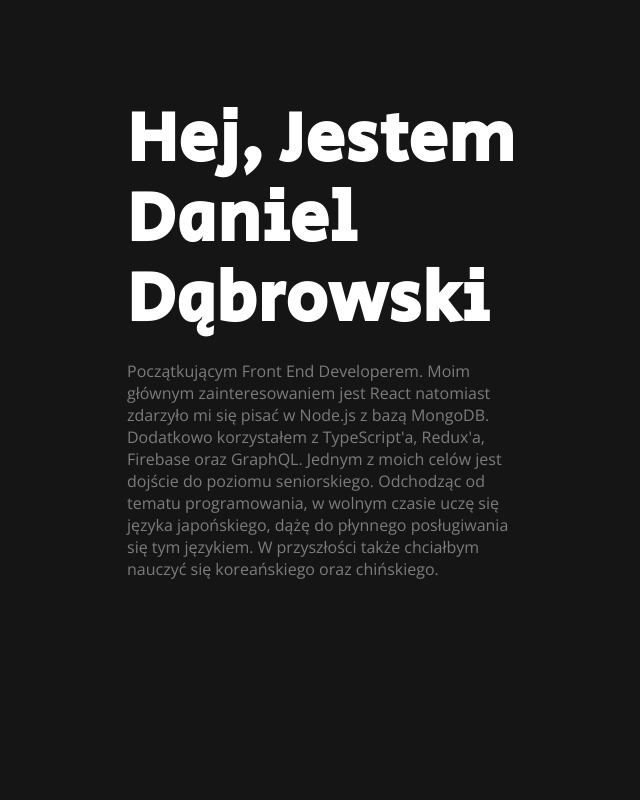
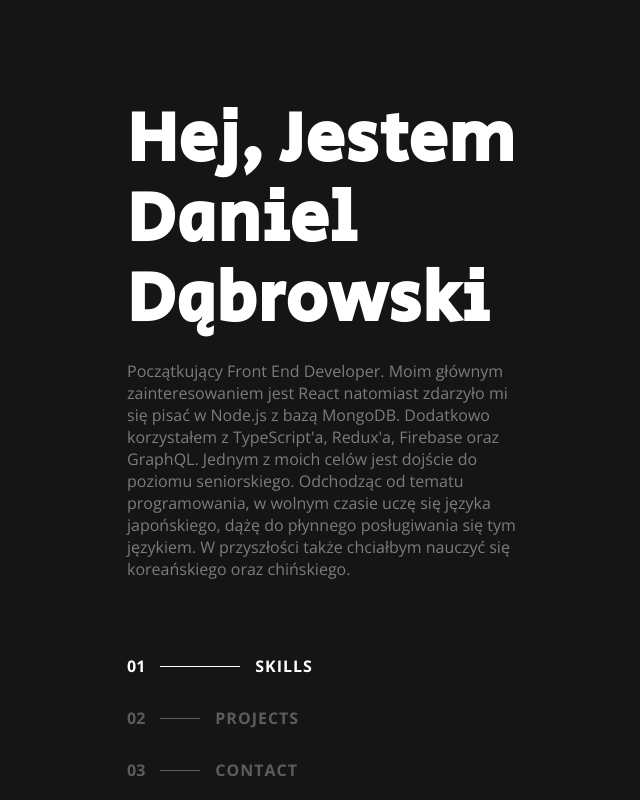
Before and after one commit to danieru0/portfolio, a React (Create React App) app: page / in a window 1280 px wide. Shown: the whole page, without its empty margins (23-663 px from the left). Built offline with nearby package versions, Linux system fonts and the light colour scheme.

Commit message:
Nav, context

```diff
--- a/src/App.js
+++ b/src/App.js
@@ -2,15 +2,28 @@ import React from 'react';
 import { ThemeProvider } from 'styled-components';
 import theme from './theme/theme';
 import GlobalStyle from './theme/globalStyles';
+import styled from 'styled-components';
 
-import Main from './components/organisms/Main';
+import LeftSide from './components/organisms/LeftSide';
+import RightSide from './components/organisms/RightSide';
+
+const Container = styled.div`
+	width: 100%;
+    height: 100vh;
+    display: flex;
+    background: ${({theme}) => theme.colors.bgprimary};
+    padding: 100px 150px;
+`
 
 function App() {
 	return (
 		<>
 			<GlobalStyle />
 			<ThemeProvider theme={theme}>
-				<Main />
+				<Container>
+					<LeftSide />
+            		<RightSide />
+				</Container>
 			</ThemeProvider>
 
 		</>
--- a/src/components/atoms/Info.js
+++ b/src/components/atoms/Description.js
@@ -9,7 +9,7 @@ const P = styled.p`
     font-size: 16px;
 `
 
-const Info = ({children, className}) => {
+const Description = ({children, className}) => {
     return (
         <P className={className}>
             {children}
@@ -17,8 +17,8 @@ const Info = ({children, className}) => {
     );
 };
 
-Info.propTypes = {
+Description.propTypes = {
     children: PropTypes.string.isRequired
 }
 
-export default Info;
+export default Description;
--- /dev/null
+++ b/src/components/atoms/NavButton.js
@@ -0,0 +1,73 @@
+import React from 'react';
+import styled from 'styled-components';
+import PropTypes from 'prop-types';
+
+const Line = styled.span`
+    width: ${({active}) => active ? '80px' : '40px'};
+    height: 1px;
+    background-color: ${({active}) => active ? '#fff' : '#5C5C5C'};
+    display: block;
+    margin: 0px 15px;
+    transition: width .2s ease-in, background-color .2s ease-in;
+`
+
+const Container = styled.a`
+    font-family: ${({theme}) => theme.fonts.secondary};
+    color: ${({active}) => active ? '#fff' : '#5C5C5C'};
+    display: flex;
+    align-items: center;
+    cursor: pointer;
+    user-select: none;
+    margin: 15px 0px;
+    transition: color .2s ease-in;
+
+    &:hover {
+        color: #fff;
+    }
+
+    &:hover ${Line} {
+        width: 80px;
+        background-color: #fff;
+    }
+
+    &:focus {
+        outline: none;
+        color: #fff;
+    }
+
+    &:focus ${Line} {
+        width: 80px;
+        background-color: #fff;
+    }
+`
+
+const Number = styled.span`
+    font-weight: bold;
+`
+
+const Text = styled.span`
+    text-transform: uppercase;
+    font-weight: bold;
+    letter-spacing: 1px;
+`
+
+const NavButton = ({number, active, text, onClick, onKeyDown}) => {
+    return (
+        <Container onKeyDown={onKeyDown} onClick={onClick} tabIndex="0" active={active}>
+            <Number>{number}</Number>
+            <Line active={active} />
+            <Text>{text}</Text>
+        </Container>
+    );
+};
+
+NavButton.propTypes = {
+    number: PropTypes.string.isRequired,
+    active: PropTypes.bool.isRequired,
+    text: PropTypes.string.isRequired,
+    onClick: PropTypes.func,
+    onKeyDown: PropTypes.func
+}
+
+
+export default NavButton;
--- a/src/components/atoms/Header.js
+++ b/src/components/atoms/Title.js
@@ -12,7 +12,7 @@ const H1 = styled.h1`
     white-space: pre-line;
 `
 
-const Header = ({children}) => {
+const Title = ({children}) => {
     return (
         <H1>
             {children}
@@ -20,8 +20,8 @@ const Header = ({children}) => {
     );
 };
 
-Header.propTypes = {
+Title.propTypes = {
     children: PropTypes.string.isRequired
 }
 
-export default Header;
+export default Title;
--- /dev/null
+++ b/src/components/molecules/Header.js
@@ -0,0 +1,24 @@
+import React from 'react';
+import styled from 'styled-components';
+
+import t from '../../helpers/t';
+
+import Title from '../atoms/Title';
+import Description from '../atoms/Description'
+
+const StyledDescription = styled(Description)`
+    margin-top: 20px;
+`
+
+const Header = () => {
+    return (
+        <>
+            <Title>{t('header')}</Title>
+            <StyledDescription>
+                {t('description')}
+            </StyledDescription>
+        </>
+    );
+};
+
+export default Header;
--- a/src/components/molecules/LeftSide.js
+++ /dev/null
@@ -1,30 +0,0 @@
-import React from 'react';
-import styled from 'styled-components';
-
-import t from '../../helpers/t';
-
-import Header from '../atoms/Header';
-import Info from '../atoms/Info';
-//import Link from '../atoms/Link';
-
-const Container = styled.div`
-    width: 40%;
-    height: 100%;
-`
-
-const StyledInfo = styled(Info)`
-    margin-top: 20px;
-`
-
-const LeftSide = () => {
-    return (
-        <Container>
-            <Header>{t('header')}</Header>
-            <StyledInfo>
-                {t('description')}
-            </StyledInfo>
-        </Container>
-    );
-};
-
-export default LeftSide;
--- /dev/null
+++ b/src/components/molecules/Nav.js
@@ -0,0 +1,37 @@
+import React, { useContext } from 'react';
+import styled from 'styled-components';
+
+import NavContext from '../../context/NavContext';
+
+import NavButton from '../atoms/NavButton';
+
+const Container = styled.nav`
+    display: flex;
+    flex-direction: column;
+    margin-top: 60px;
+    align-items: flex-start;
+`
+
+const Nav = () => {
+    const { active, updateActive } = useContext(NavContext);
+
+    const handleClick = value => {
+        updateActive(value);
+    }
+
+    const handleKeyDown = (e, value) => {
+        if (e.key === 'Enter') {
+            handleClick(value);
+        }
+    }
+
+    return (
+        <Container>
+            <NavButton onKeyDown={(e) => handleKeyDown(e, 0)} onClick={() => handleClick(0)} active={active === 0} number="01" text="Skills" />
+            <NavButton onKeyDown={(e) => handleKeyDown(e, 1)} onClick={() => handleClick(1)} active={active === 1} number="02" text="Projects" />
+            <NavButton onKeyDown={(e) => handleKeyDown(e, 2)} onClick={() => handleClick(2)} active={active === 2} number="03" text="Contact" />
+        </Container>
+    );
+};
+
+export default Nav;
--- /dev/null
+++ b/src/components/organisms/LeftSide.js
@@ -0,0 +1,32 @@
+import React, { useState } from 'react';
+import styled from 'styled-components';
+
+import NavContext from '../../context/NavContext';
+
+import Header from '../molecules/Header';
+import Nav from '../molecules/Nav';
+
+const Container = styled.div`
+    width: 40%;
+    height: 100%;
+`
+
+const LeftSide = () => {
+    const { Provider } = NavContext;
+    const [active, setActive] = useState(0);
+
+    const updateActive = value => {
+        setActive(value);
+    }
+
+    return (
+        <Container>
+            <Provider value={{active: active, updateActive: updateActive}}>
+                <Header />
+                <Nav />
+            </Provider>
+        </Container>
+    );
+};
+
+export default LeftSide;
--- a/src/components/organisms/Main.js
+++ /dev/null
@@ -1,24 +0,0 @@
-import React from 'react';
-import styled from 'styled-components';
-
-import LeftSide from '../molecules/LeftSide';
-import RightSide from '../molecules/RightSide';
-
-const Container = styled.div`
-    width: 100%;
-    height: 100vh;
-    display: flex;
-    background: ${({theme}) => theme.colors.bgprimary};
-    padding: 100px 150px;
-`
-
-const Main = () => {
-    return (
-        <Container>
-            <LeftSide />
-            <RightSide />
-        </Container>
-    );
-};
-
-export default Main;
--- /dev/null
+++ b/src/context/NavContext.js
@@ -0,0 +1,5 @@
+import React from 'react';
+
+const NavContext = React.createContext();
+
+export default NavContext;
--- a/src/locales/pl/translation.json
+++ b/src/locales/pl/translation.json
@@ -1,4 +1,4 @@
 {
     "header": "Hej, Jestem\nDaniel Dąbrowski",
-    "description": "Początkującym Front End Developerem. Moim głównym zainteresowaniem jest React natomiast zdarzyło mi się pisać w Node.js z bazą MongoDB. Dodatkowo korzystałem z TypeScript'a, Redux'a, Firebase oraz GraphQL. Jednym z moich celów jest dojście do poziomu seniorskiego. Odchodząc od tematu programowania, w wolnym czasie uczę się języka japońskiego, dążę do płynnego posługiwania się tym językiem. W przyszłości także chciałbym nauczyć się koreańskiego oraz chińskiego."
+    "description": "Początkujący Front End Developer. Moim głównym zainteresowaniem jest React natomiast zdarzyło mi się pisać w Node.js z bazą MongoDB. Dodatkowo korzystałem z TypeScript'a, Redux'a, Firebase oraz GraphQL. Jednym z moich celów jest dojście do poziomu seniorskiego. Odchodząc od tematu programowania, w wolnym czasie uczę się języka japońskiego, dążę do płynnego posługiwania się tym językiem. W przyszłości także chciałbym nauczyć się koreańskiego oraz chińskiego."
 }
```
Also changed, not shown: src/components/organisms/RightSide.js (renamed from src/components/molecules/RightSide.js).
